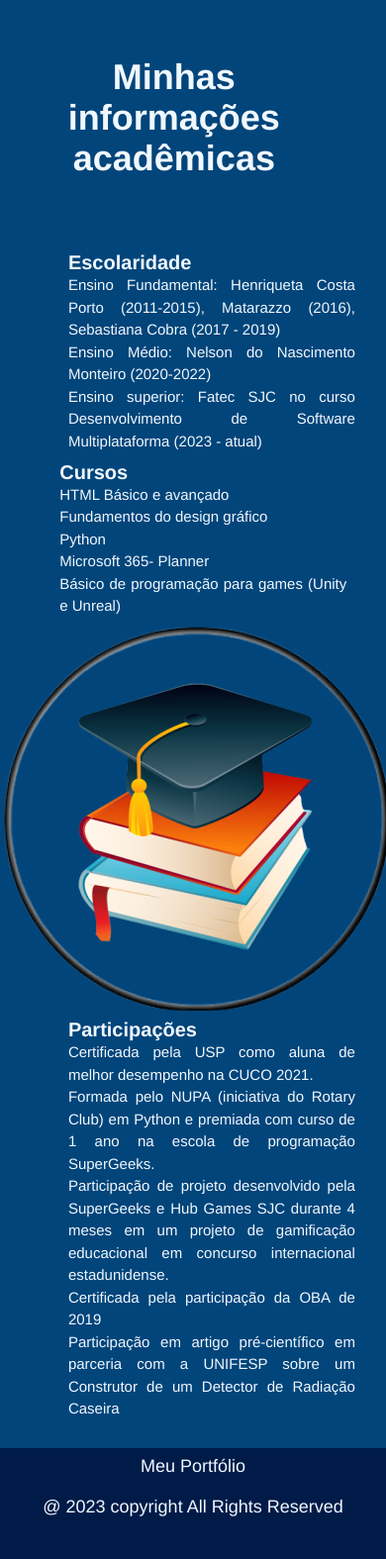
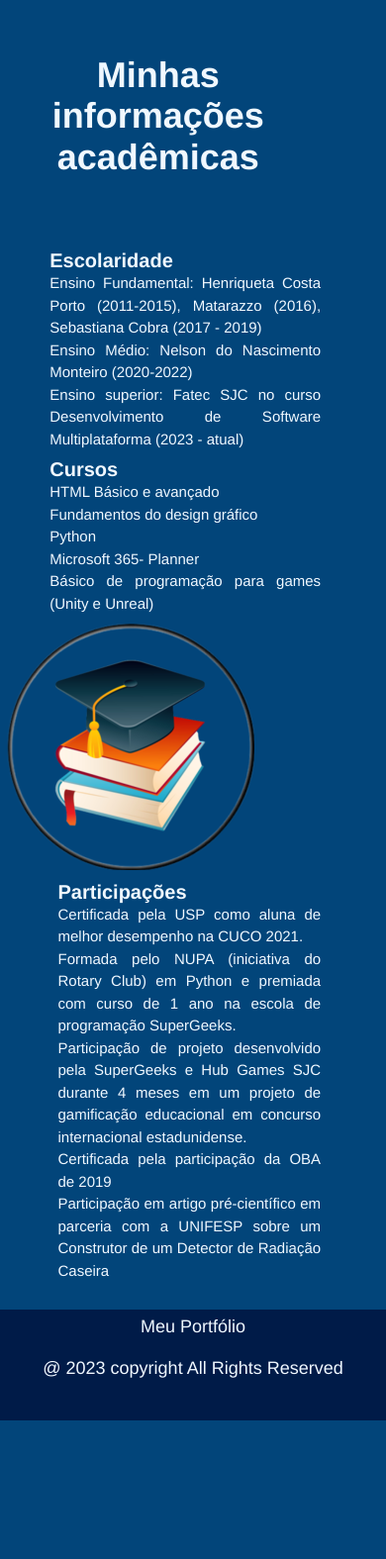
Before and after one commit to leticiacarvalho04/Portfolio_DD, a Flask app: page /academico in a window 390 px wide. Shown: the part 150-1725 px from the top of the page at 99% size. After the commit the page ends 1585 px from the top, so only its background shows below. Run offline with Flask 3, Linux system fonts and the light colour scheme.

Commit message:
reajustes css/html sobre imagens responsivas

```diff
--- a/src/static/css/academico.css
+++ b/src/static/css/academico.css
@@ -66,17 +66,24 @@ h2 {
 
 
 @media screen and (max-width: 600px) {
-    /* informacoes.htm */
-    body {
-      width: 100%;
-      overflow-x: hidden;
-    }
+  * {
+    margin: 0;
+    padding: 0;
+  }
+
+  body {
+    justify-content: center;
+    align-items: center;
+  }
 
     .main-info {
+      width: 90%;
+      height: auto;
       display: flex;
       flex-direction: column;
+      justify-content: center;
+      text-align: center;
       align-items: center;
-      margin-left: 5%;
     }
 
     .title2 {
@@ -89,16 +96,15 @@ h2 {
     }
 
     .corpo {
+      display: flex;
+      justify-content: center;
       margin-top: 0px;
-      margin-left: 10%;
-      margin-right: 10%;
       width: 80%;
       max-width: 80vw;
       height: auto;
     }
 
     .item2 {
-      margin-left: 3%;
       width: auto;
       height: auto;
       margin-top: 3%;
@@ -112,12 +118,7 @@ h2 {
       text-align: justify;
     }
 
-    ul {
-      width: 290px;
-    }
-
     .item4 {
-      margin-right: 3%;
       text-align: justify;
       width: auto;
       height: auto;
@@ -133,13 +134,14 @@ h2 {
     }
 
     .img-diploma {
-      position: static;
-      margin-left: 0;
-      margin-right: 5%;
+      display: flex;
+      position: relative;
+      margin: auto;
       width: auto;
       height: auto;
       padding-top: 3%;
       justify-content: center;
+      align-items: center;
     }
 
     hr {
--- a/src/static/css/pessoal.css
+++ b/src/static/css/pessoal.css
@@ -173,6 +173,16 @@ main {
 }
 
 @media screen and (max-width: 600px) {
+  * {
+    margin: 0;
+    padding: 0;
+  }
+
+  body {
+    overflow-x: hidden;
+    width: 100%;
+  }
+
   .pessoal h2 {
     line-height: 100%;
   }
@@ -186,7 +196,7 @@ main {
   .hobbies h4,
   .fil-ser h4,
   .livros h4 {
-    flex-basis: 100%;
+    flex-basis: auto;
     width: 100%;
   }
 
@@ -198,12 +208,10 @@ main {
 
   .mbti h4 {
     width: 100%;
-    transform: scale(1.5, 1);
     transform-origin: left;
     position: relative;
     letter-spacing: 0px;
     font-size: 18px;
-    font-family: Verdana, Geneva, Tahoma, sans-serif;
   }
   .mbti p {
     margin-top: 8%;
@@ -229,7 +237,11 @@ main {
     overflow: hidden;
   }
   .cantores h4 {
-    width: 100vw;
+    width: 100%;
+    transform-origin: left;
+    position: relative;
+    letter-spacing: 0px;
+    font-size: 18px;
   }
 
   .livros {
--- a/src/templates/academico.htm
+++ b/src/templates/academico.htm
@@ -28,7 +28,10 @@
                     <li>Básico de programação para games (Unity e Unreal)</li>
                 </ul>
             </div>
-            <div class="img-diploma"><img src="../static/img/diploma.png"></div>
+            <picture class="img-diploma">
+                <source srcset="../static/img/diploma_250px.png" media="(max-width: 600px)">
+                <img src="../static/img/diploma.png" alt="Eu">
+            </picture>
             <div class="item5">
                 <h4>Participações</h4>
                 <ul>
--- a/src/templates/base.htm
+++ b/src/templates/base.htm
@@ -19,7 +19,7 @@
 <body>
   <header>
     <nav>
-      <a class="logo" href="/"><img src="../static/img/Meu Portfólio-logo escuro.png"></a>
+      <a class="logo" href="/"><img src="../static/img/logo.png"></a>
       <div class="mobile-menu">
         <div class="line1"></div>
         <div class="line2"></div>
--- a/src/templates/index.htm
+++ b/src/templates/index.htm
@@ -6,8 +6,8 @@
 
     <div class="container">
         <picture>
-            <source srcset="../static/img/eu.jpeg" media="(max-width: 600px)">
-            <img src="../static/img/eu_250px.jpg" alt="Rainha Vermelha">
+            <source srcset="../static/img/eu.png" media="(max-width: 600px)">
+            <img src="../static/img/eu_250px.png" alt="Eu">
         </picture>
         <div class="infos">
             <div class="retangulo1">
```
Also changed, not shown: src/static/img/Meu Portfólio -logo claro.png (deleted), src/static/img/diploma_250px.png (added), src/static/img/eu.png (added), src/static/img/eu_250px.png (added), src/static/img/logo.png (renamed from src/static/img/Meu Portfólio-logo escuro.png).
